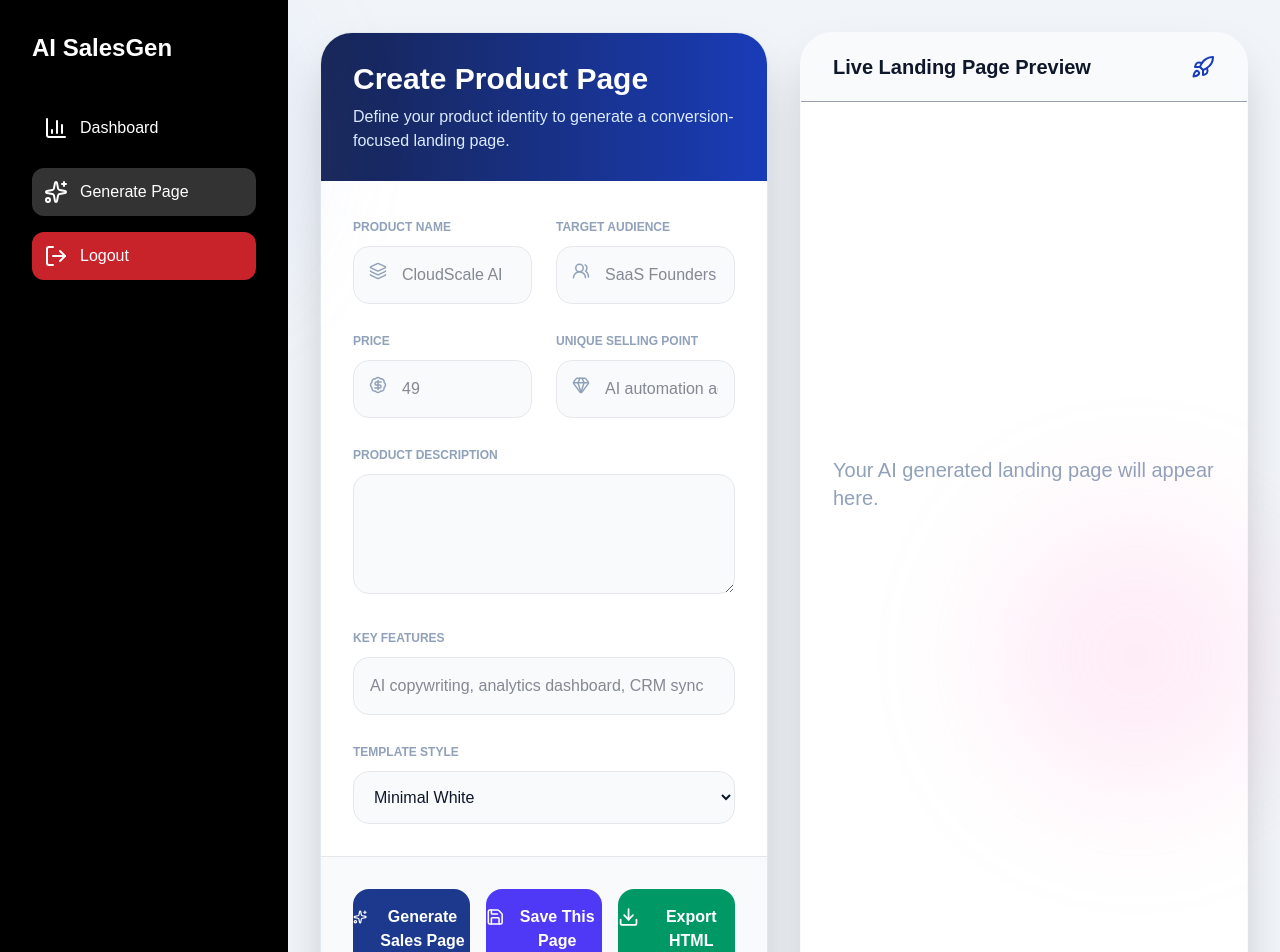
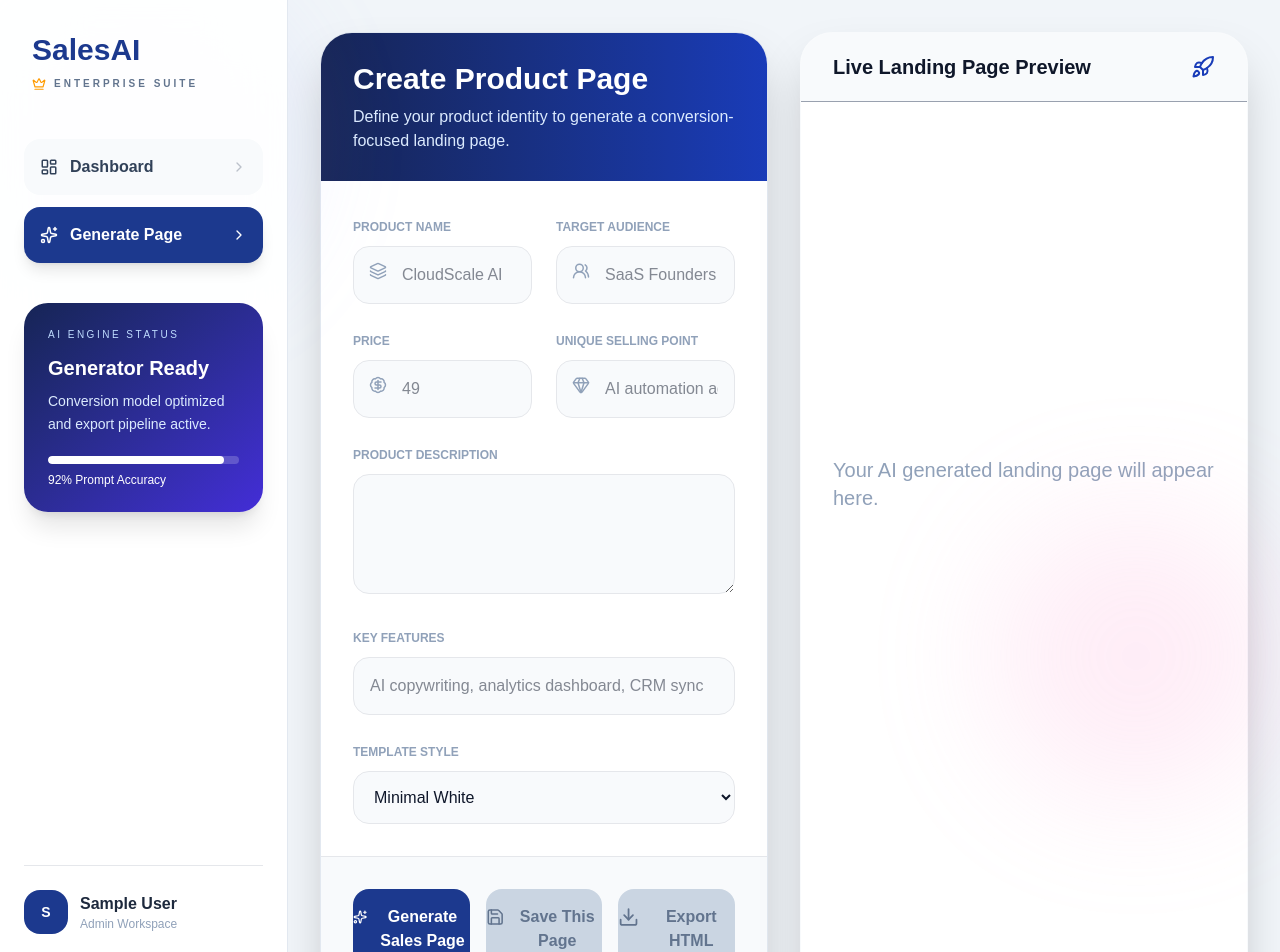
Before and after one commit to irfanfath/sales-page-generator, a Next.js app: page /generator in a window 1280 px wide. Shown: the top 952 px of the page. Built offline with nearby package versions, Linux system fonts and the light colour scheme; sample sign-in values are in the browser's storage.

Commit message:
update UI dashboard

```diff
--- a/app/generator/page.tsx
+++ b/app/generator/page.tsx
@@ -89,6 +89,7 @@ export default function GeneratorPage() {
               onGenerate={handleGenerate}
               onSave={handleSave}
               onExport={handleExport}
+              generated={generated}
             />
 
             <PreviewPanel
--- a/components/dashboard/DashboardSidebar.tsx
+++ b/components/dashboard/DashboardSidebar.tsx
@@ -1,14 +1,20 @@
 'use client'
 
-import { BarChart3, Sparkles, LogOut, X, Menu } from 'lucide-react'
+import { LayoutDashboard, Sparkles, LogOut, X, Menu, ChevronRight, Crown } from 'lucide-react'
 import { useRouter, usePathname } from 'next/navigation'
-import { clearSession } from '@/lib/auth'
-import { useState } from 'react'
+import { clearSession, getSession } from '@/lib/auth'
+import { useState, useEffect } from 'react'
+import { motion, AnimatePresence } from 'framer-motion'
 
 export default function DashboardSidebar() {
   const router = useRouter()
   const pathname = usePathname()
   const [open, setOpen] = useState(false)
+  const [session, setSession] = useState<any>(null)
+
+  useEffect(() => {
+    setSession(getSession())
+  }, [])
 
   const handleLogout = () => {
     clearSession()
@@ -20,71 +26,137 @@ export default function DashboardSidebar() {
     setOpen(false)
   }
 
+  const navItems = [
+    {
+      icon: <LayoutDashboard size={18} />,
+      label: 'Dashboard',
+      path: '/dashboard'
+    },
+    {
+      icon: <Sparkles size={18} />,
+      label: 'Generate Page',
+      path: '/generator'
+    }
+  ]
+
   return (
     <>
-      {/* MOBILE TOPBAR */}
-      <div className="md:hidden fixed top-0 left-0 right-0 z-50 bg-black text-white flex items-center justify-between px-4 py-4 shadow-lg">
-        <h1 className="text-lg font-bold">AI SalesGen</h1>
-        <button type="button" onClick={() => setOpen(true)}>
-          <Menu size={26} />
+      <div className="md:hidden fixed top-0 left-0 right-0 z-50 bg-white/90 backdrop-blur-xl border-b border-slate-200 flex items-center justify-between px-5 py-4">
+        <div>
+          <h1 className="font-black text-blue-900 text-lg">SalesAI</h1>
+          <p className="text-[10px] uppercase tracking-[0.25em] text-slate-400">Enterprise</p>
+        </div>
+
+        <button onClick={() => setOpen(true)} className="text-slate-700">
+          <Menu size={24} />
         </button>
       </div>
 
-      {/* MOBILE BACKDROP */}
+      <AnimatePresence>
         {open && (
-        <div
-          className="md:hidden fixed inset-0 bg-black/50 z-40"
+          <motion.div
+            initial={{ opacity:0 }}
+            animate={{ opacity:1 }}
+            exit={{ opacity:0 }}
             onClick={() => setOpen(false)}
+            className="md:hidden fixed inset-0 bg-black/40 backdrop-blur-sm z-40"
           />
         )}
+      </AnimatePresence>
 
-      {/* SIDEBAR */}
       <aside
         className={`
           fixed md:relative top-0 left-0 z-50
-          w-72 bg-black text-white p-8 min-h-screen shrink-0
+          w-72 min-h-screen
+          bg-white/95 backdrop-blur-2xl
+          border-r border-slate-200
+          px-6 py-8
+          flex flex-col
           transform transition-transform duration-300
           ${open ? 'translate-x-0' : '-translate-x-full'}
           md:translate-x-0
         `}
       >
-        {/* CLOSE BUTTON MOBILE */}
-        <div className="md:hidden flex justify-end mb-6">
-          <button type="button" onClick={() => setOpen(false)}>
-            <X size={24} />
+        <div className="md:hidden flex justify-end mb-4">
+          <button onClick={() => setOpen(false)}>
+            <X />
           </button>
         </div>
 
-        <h1 className="text-2xl font-bold mb-10">AI SalesGen</h1>
+        <div className="mb-12 px-2">
+          <h1 className="text-3xl font-black text-blue-900">SalesAI</h1>
+          <div className="flex items-center gap-2 mt-2">
+            <Crown size={14} className="text-amber-500" />
+            <p className="text-[10px] uppercase tracking-[0.3em] text-slate-500 font-bold">
+              Enterprise Suite
+            </p>
+          </div>
+        </div>
 
-        <div className="space-y-4">
-          <button
-            type="button"
-            onClick={() => handleNavigate('/dashboard')}
-            className={`flex gap-3 w-full p-3 rounded-xl ${
-              pathname === '/dashboard' ? 'bg-white/20' : ''
+        <div className="space-y-3">
+          {navItems.map((nav, i) => {
+            const active = pathname === nav.path
+
+            return (
+              <motion.button
+                whileHover={{ x: 4 }}
+                key={i}
+                onClick={() => handleNavigate(nav.path)}
+                className={`cursor-pointer w-full flex items-center justify-between px-4 py-4 rounded-2xl transition-all ${
+                  active
+                    ? 'bg-blue-900 text-white shadow-lg'
+                    : 'bg-slate-50 hover:bg-slate-100 text-slate-700'
                 }`}
               >
-            <BarChart3 /> Dashboard
-          </button>
+                <div className="flex items-center gap-3 font-semibold">
+                  {nav.icon}
+                  {nav.label}
+                </div>
+
+                <ChevronRight size={16} className={active ? 'opacity-100' : 'opacity-30'} />
+              </motion.button>
+            )
+          })}
+        </div>
+
+        <div className="mt-10 bg-gradient-to-br from-blue-950 to-indigo-700 rounded-3xl p-6 text-white shadow-xl">
+          <p className="text-[10px] uppercase tracking-[0.25em] text-blue-200 mb-3">
+            AI ENGINE STATUS
+          </p>
+          <h3 className="text-xl font-bold mb-2">Generator Ready</h3>
+          <p className="text-sm text-blue-100 leading-relaxed">
+            Conversion model optimized and export pipeline active.
+          </p>
+
+          <div className="mt-5 w-full bg-white/20 rounded-full h-2 overflow-hidden">
+            <div className="h-full w-[92%] bg-white rounded-full" />
+          </div>
+
+          <p className="mt-2 text-xs">92% Prompt Accuracy</p>
+        </div>
+
+        <div className="mt-auto">
+          <div className="border-t pt-6 border-gray-200">
+            <div className="flex items-center gap-3 mb-5">
+              <div className="w-11 h-11 rounded-2xl bg-blue-900 text-white flex items-center justify-center font-bold text-sm">
+                {session?.name?.charAt(0)?.toUpperCase() || 'U'}
+              </div>
+              <div className="flex-1 overflow-hidden">
+                <p className="font-bold text-slate-800 truncate">
+                  {session?.name || 'User'}
+                </p>
+                <p className="text-xs text-slate-400">Admin Workspace</p>
+              </div>
+            </div>
 
             <button
-            type="button"
-            onClick={() => handleNavigate('/generator')}
-            className={`flex gap-3 w-full p-3 rounded-xl ${
-              pathname === '/generator' ? 'bg-white/20' : ''
-            }`}
+              onClick={handleLogout}
+              className="cursor-pointer w-full py-3 rounded-2xl bg-red-500 text-white font-semibold flex items-center justify-center gap-2 hover:bg-red-600 transition"
             >
-            <Sparkles /> Generate Page
+              <LogOut size={16} />
+              Logout
             </button>
-
-          <button
-            type="button"
-            onClick={handleLogout}
-            className="flex gap-3 w-full p-3 rounded-xl bg-red-500/80"
-          >
-            <LogOut /> Logout
-          </button>
+          </div>
         </div>
       </aside>
     </>
--- a/components/forms/ProductInputForm.tsx
+++ b/components/forms/ProductInputForm.tsx
@@ -1,14 +1,25 @@
 'use client'
 
-import { Save, Sparkles, Download, Rocket, Layers3, Wand2, BadgeDollarSign, Users2, Gem, RefreshCcw } from 'lucide-react'
+import { Save, Sparkles, Download, Layers3, BadgeDollarSign, Users2, Gem } from 'lucide-react'
 import { Field } from './Field'
 
-export function ProductInputForm({ form, setForm, onGenerate, onSave, onExport }: any) {
+export function ProductInputForm({
+  form,
+  setForm,
+  onGenerate,
+  onSave,
+  onExport,
+  generated
+}: any) {
+  const disabledAction = !generated
+
   return (
     <section className="bg-white rounded-[32px] shadow-2xl border border-slate-200 overflow-hidden">
       <div className="px-8 py-7 border-b bg-gradient-to-r from-blue-950 to-blue-800 text-white">
         <h1 className="text-3xl font-black">Create Product Page</h1>
-        <p className="text-blue-100 mt-2">Define your product identity to generate a conversion-focused landing page.</p>
+        <p className="text-blue-100 mt-2">
+          Define your product identity to generate a conversion-focused landing page.
+        </p>
       </div>
 
       <div className="p-8 grid md:grid-cols-2 gap-6">
@@ -19,17 +30,27 @@ export function ProductInputForm({ form, setForm, onGenerate, onSave, onExport }
 
         <div className="md:col-span-2">
           <label className="text-xs font-bold uppercase text-slate-400">Product Description</label>
-          <textarea className="mt-2 w-full p-4 rounded-2xl border bg-slate-50 min-h-[120px] border-gray-200" onChange={(e) => setForm({ ...form, description: e.target.value })} />
+          <textarea
+            className="mt-2 w-full p-4 rounded-2xl border bg-slate-50 min-h-[120px] border-gray-200"
+            onChange={(e) => setForm({ ...form, description: e.target.value })}
+          />
         </div>
 
         <div className="md:col-span-2">
           <label className="text-xs font-bold uppercase text-slate-400">Key Features</label>
-          <input className="mt-2 border-gray-200 w-full p-4 rounded-2xl border bg-slate-50" placeholder="AI copywriting, analytics dashboard, CRM sync" onChange={(e) => setForm({ ...form, features: e.target.value })} />
+          <input
+            className="mt-2 border-gray-200 w-full p-4 rounded-2xl border bg-slate-50"
+            placeholder="AI copywriting, analytics dashboard, CRM sync"
+            onChange={(e) => setForm({ ...form, features: e.target.value })}
+          />
         </div>
 
         <div className="md:col-span-2">
           <label className="text-xs font-bold uppercase text-slate-400">Template Style</label>
-          <select className="mt-2 w-full p-4 rounded-2xl border bg-slate-50 border-gray-200" onChange={(e) => setForm({ ...form, template: e.target.value })}>
+          <select
+            className="mt-2 w-full p-4 rounded-2xl border bg-slate-50 border-gray-200"
+            onChange={(e) => setForm({ ...form, template: e.target.value })}
+          >
             <option value="minimal">Minimal White</option>
             <option value="dark">Dark Premium</option>
             <option value="gradient">SaaS Gradient</option>
@@ -38,9 +59,39 @@ export function ProductInputForm({ form, setForm, onGenerate, onSave, onExport }
       </div>
 
       <div className="p-8 bg-slate-50 border-t border-gray-200 grid md:grid-cols-3 gap-4">
-        <button onClick={onGenerate} className="cursor-pointer py-4 rounded-2xl bg-blue-900 text-white flex justify-center gap-2 font-bold"><Sparkles /> Generate Sales Page</button>
-        <button onClick={onSave} className="cursor-pointer py-4 rounded-2xl bg-indigo-600 text-white flex justify-center gap-2 font-bold"><Save /> Save This Page</button>
-        <button onClick={onExport} className="cursor-pointer py-4 rounded-2xl bg-emerald-600 text-white flex justify-center gap-2 font-bold"><Download /> Export HTML</button>
+        <button
+          onClick={onGenerate}
+          className="cursor-pointer py-4 rounded-2xl bg-blue-900 text-white flex justify-center gap-2 font-bold hover:bg-blue-800 transition"
+        >
+          <Sparkles />
+          Generate Sales Page
+        </button>
+
+        <button
+          onClick={onSave}
+          disabled={disabledAction}
+          className={`py-4 rounded-2xl flex justify-center gap-2 font-bold transition ${
+            disabledAction
+              ? 'bg-slate-300 text-slate-500 cursor-not-allowed'
+              : 'bg-indigo-600 text-white cursor-pointer hover:bg-indigo-500'
+          }`}
+        >
+          <Save />
+          Save This Page
+        </button>
+
+        <button
+          onClick={onExport}
+          disabled={disabledAction}
+          className={`py-4 rounded-2xl flex justify-center gap-2 font-bold transition ${
+            disabledAction
+              ? 'bg-slate-300 text-slate-500 cursor-not-allowed'
+              : 'bg-emerald-600 text-white cursor-pointer hover:bg-emerald-500'
+          }`}
+        >
+          <Download />
+          Export HTML
+        </button>
       </div>
     </section>
   )
```
Lines whose indentation alone changed are shown as unchanged.
